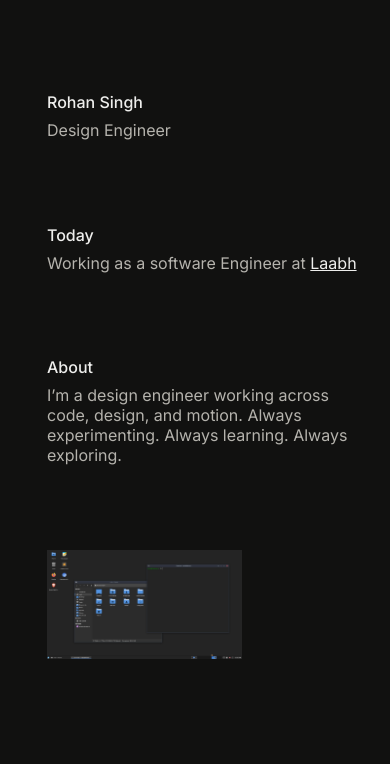
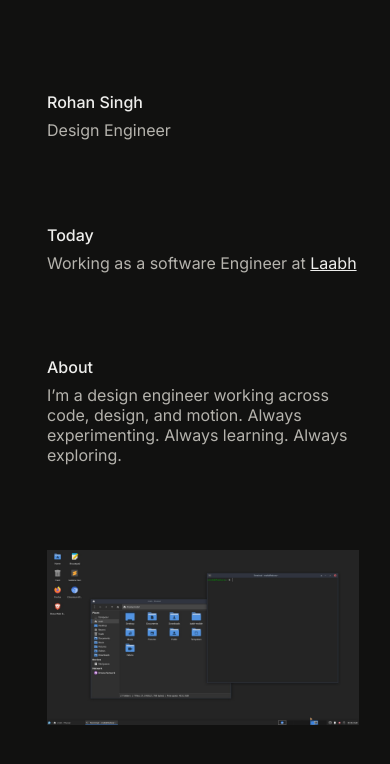
Before and after one commit to rohan-pckg/rohan-pckg.github.io, a plain HTML site: page index.html in a window 390 px wide. Drawn offline with Linux system fonts and the light colour scheme.

Commit message:
Update style.css

```diff
--- a/style.css
+++ b/style.css
@@ -23,7 +23,7 @@ body {
 
 .container {
     margin: 0.5rem;
-    max-width: 80vw;
+    max-width: 50vw;
 }
 
 .intro,
@@ -48,3 +48,14 @@ body {
 img {
     width: 50vw;
 }
+
+/* Standard syntax */
+@media screen and (max-width: 600px) {
+    img {
+        width: 80vw;
+    }
+
+    .container {
+        max-width: 80vw;
+    }
+}
```
